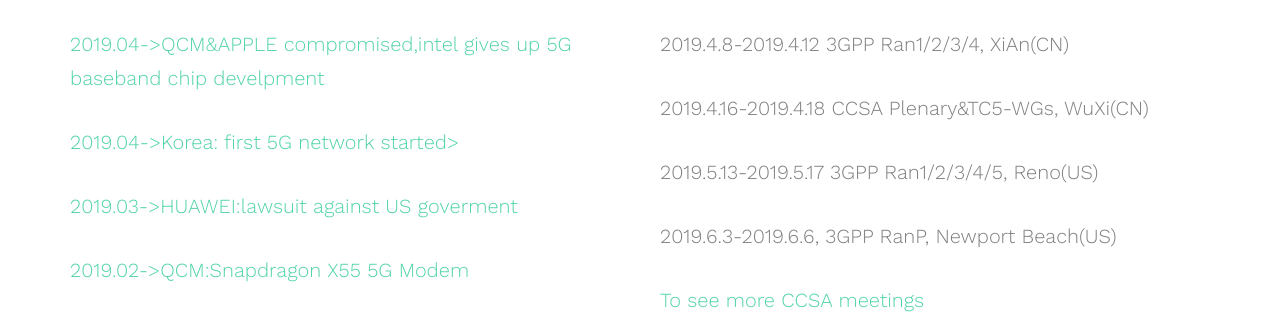
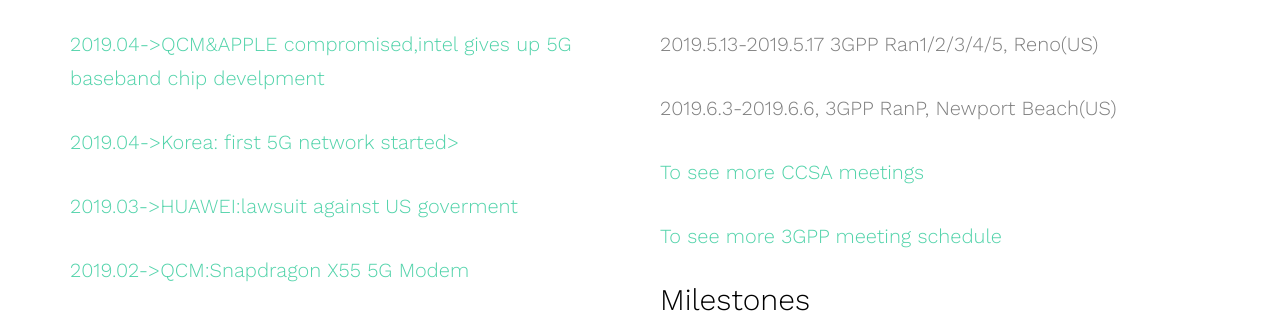
Before and after one commit to srrktech/srrktech.github.io, a plain HTML site: page index.html in a window 1280 px wide. Shown: the part 769-1088 px from the top of the page. Drawn offline with nearby package versions, Linux system fonts and the light colour scheme.

Commit message:
updata MAY meeting info

```diff
--- a/index.html
+++ b/index.html
@@ -111,8 +111,6 @@
 
 					<div class="col-md-6">
 						<h2>Upcoming meetings</h2>
-						<p>2019.4.8-2019.4.12 3GPP Ran1/2/3/4, XiAn(CN)
-						<p>2019.4.16-2019.4.18 CCSA Plenary&TC5-WGs, WuXi(CN)
 						<p>2019.5.13-2019.5.17 3GPP Ran1/2/3/4/5, Reno(US)
 						<p>2019.6.3-2019.6.6, 3GPP RanP, Newport Beach(US)
 						<p><a href="http://www.ccsa.org.cn/tc/meeting_calendar.php">To see more CCSA meetings</a></p>
```
